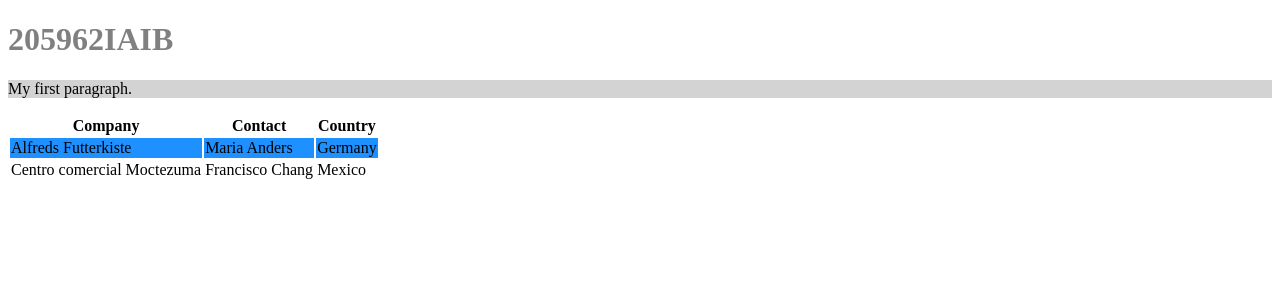
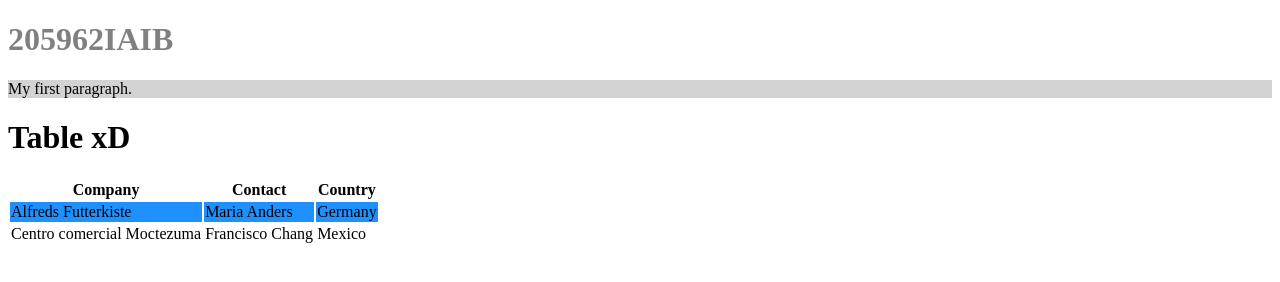
Before and after one commit to KallMonstr/KallMonstr.github.io, a plain HTML site: page index.html in a window 1280 px wide. Drawn offline with Linux system fonts and the light colour scheme.

Commit message:
Update index.html

```diff
--- a/index.html
+++ b/index.html
@@ -11,7 +11,7 @@
 
 </body>
 </html>
-
+<h1 style="color:StateBlue;">Table xD</h1>
 <table>
   <tr style="background-color:StateBlue;">
     <th>Company</th>
```
